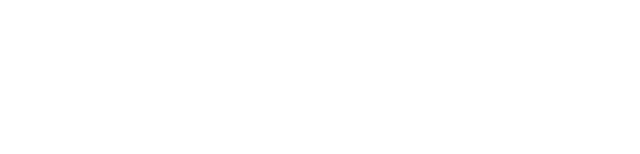
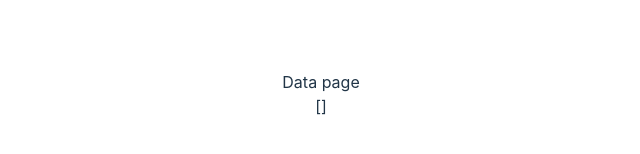
Before and after one commit to maxwellward/pogo-dump-viewer, a Vue app: page /data in a window 1280 px wide. Before the commit this address had no page. Shown: the part 306-460 px from the top of the page, without its empty margins (319-959 px from the left). Built offline with nearby package versions, Linux system fonts and the light colour scheme.

Commit message:
add data page passing data with store

```diff
--- a/src/modules/data/routes.ts
+++ b/src/modules/data/routes.ts
@@ -1,6 +1,6 @@
 import Data from './views/data.vue';
 
-export const homeRoutes = [
+export const dataRoutes = [
 	{
 		path: '/data',
 		name: 'data',
--- a/src/modules/data/store.ts
+++ b/src/modules/data/store.ts
@@ -16,6 +16,6 @@ export const useDataStore = defineStore('data', {
 	},
 
 	getters: {
-		data: (state) => state.data,
+		getData: (state) => state.data,
 	},
 });
--- a/src/modules/data/views/data.vue
+++ b/src/modules/data/views/data.vue
@@ -1,3 +1,13 @@
 <template>
 	<p>Data page</p>
+	{{ data }}
 </template>
+
+<script setup lang="ts">
+import { computed } from 'vue';
+import { useDataStore } from '../store';
+
+const dataStore = useDataStore();
+
+const data = computed(() => dataStore.getData);
+</script>
--- a/src/modules/home/views/home.vue
+++ b/src/modules/home/views/home.vue
@@ -3,24 +3,17 @@
 		<h1 class="text-xl font-bold">POGO Data Dump Viewer - Home</h1>
 		<p>Upload your Pokemon GO data package below to visualize your unwavering commitment to Niantic.</p>
 		<input class="mt-8" type="file" @change="uploadFile($event)" />
-		<!-- <button @click="reduceBound">Load previous</button>
-	<div v-for="entry in displayedData" :key="entry">
-		<p class="mt-12">{{ entry }}</p>
-	</div>
-	<button @click="raiseBound">Load next</button> -->
 	</div>
 </template>
 
 <script setup lang="ts">
 import { ref } from 'vue';
 import { convertTsvToJson } from '../../../helpers/convertTsvToJson';
+import { useDataStore } from '../../data/store';
+import router from '../../../router';
 
+const dataStore = useDataStore();
 const uploadedFile = ref<File | null>();
-const fullData = ref();
-const displayedData = ref();
-
-// let lowerBound = 0;
-// let upperBound = 10;
 
 const uploadFile = async (event: Event) => {
 	const target = event.target as HTMLInputElement;
@@ -28,22 +21,8 @@ const uploadFile = async (event: Event) => {
 		uploadedFile.value = target.files[0];
 	}
 
-	let data: object[] = [];
-	if (uploadedFile.value) data = await convertTsvToJson(uploadedFile.value);
+	if (uploadedFile.value) dataStore.setData(await convertTsvToJson(uploadedFile.value));
 
-	fullData.value = data;
-	displayedData.value = fullData.value.slice(0, 10);
+	router.push({ name: 'data' });
 };
-
-// const raiseBound = () => {
-// 	lowerBound += 10;
-// 	upperBound += 10;
-// 	displayedData.value = fullData.value.slice(lowerBound, upperBound);
-// };
-
-// const reduceBound = () => {
-// 	lowerBound -= 10;
-// 	upperBound -= 10;
-// 	displayedData.value = fullData.value.slice(lowerBound, upperBound);
-// };
 </script>
--- a/src/router.ts
+++ b/src/router.ts
@@ -1,7 +1,8 @@
 import { createRouter, createWebHistory } from 'vue-router';
 import { homeRoutes } from './modules/home/routes';
+import { dataRoutes } from './modules/data/routes';
 
-const routes = [...homeRoutes];
+const routes = [...homeRoutes, ...dataRoutes];
 
 const router = createRouter({
 	history: createWebHistory(),
```
